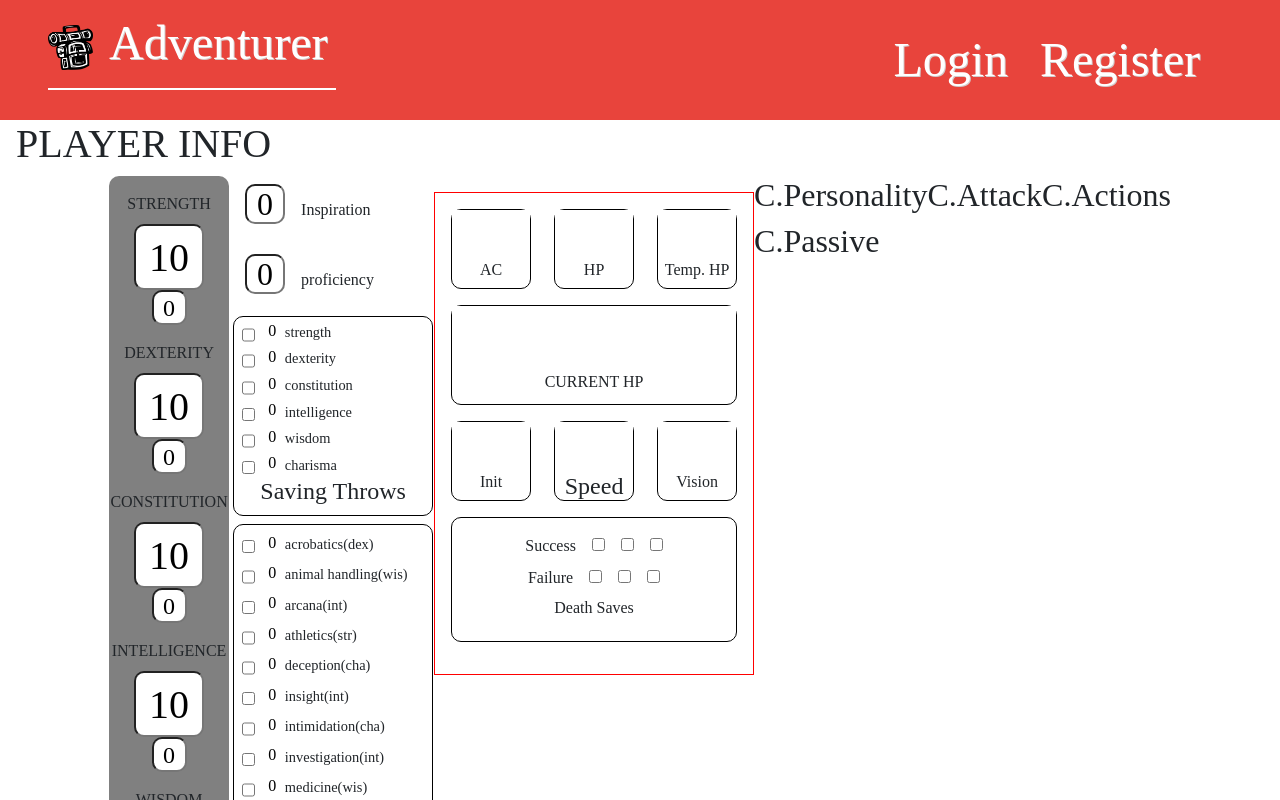
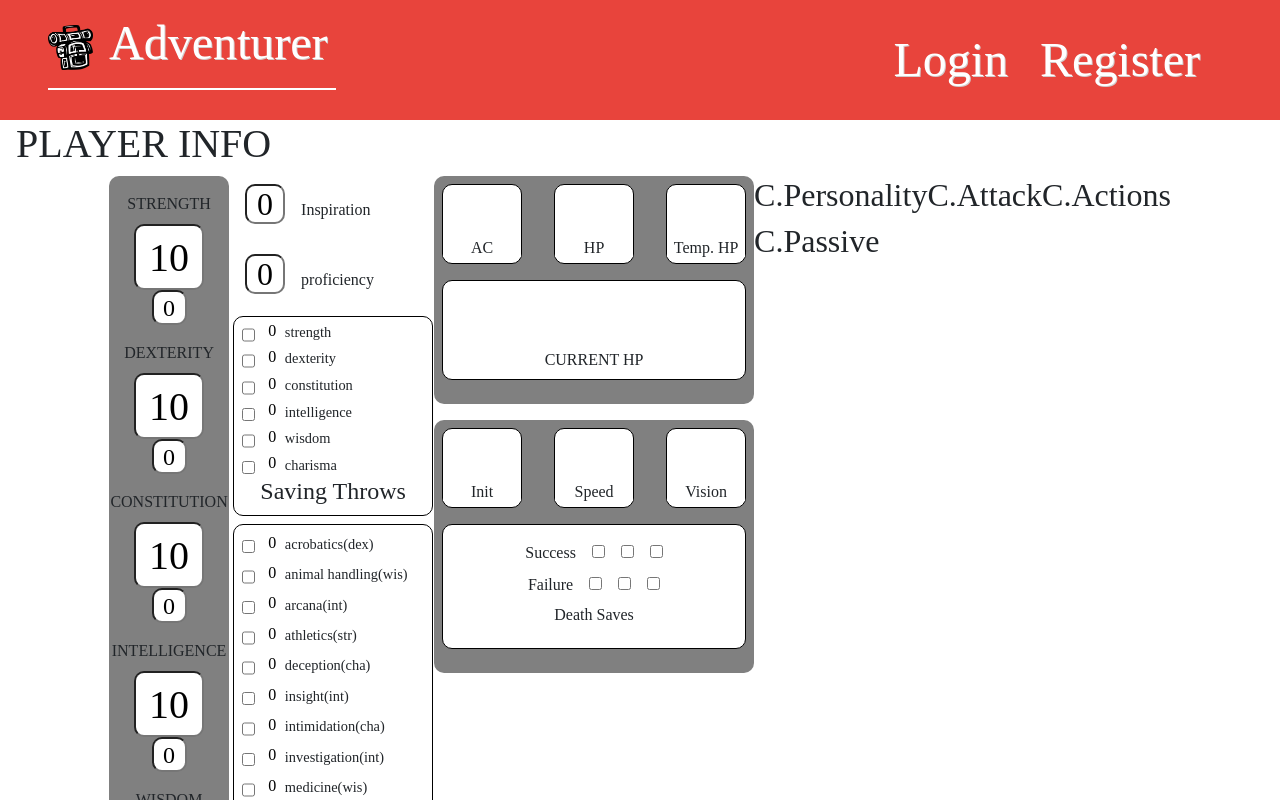
Before and after one commit to robertop96/roberto-manzano-DnD-GM-screen, a React (Create React App) app in the folder client/: page /roberto/create in a window 1280 px wide. Shown: the top 800 px of the page. Built offline with nearby package versions, Linux system fonts and the light colour scheme; a web font is replaced by a local one.

Commit message:
Style CharacterSheetDefense component
[Ticket: X]

```diff
--- a/client/src/components/CharacterSheet/CharacterSheetDefense/CharacterSheetDefense.jsx
+++ b/client/src/components/CharacterSheet/CharacterSheetDefense/CharacterSheetDefense.jsx
@@ -5,6 +5,7 @@ import React from 'react';
 function CharacterSheetDefense() {
   return (
     <section className="defense">
+      <section className="defense__section">
         <article className="box">
           <div className="box__small-wrapper">
             <input className="box__small-input" name="ac" type="text" />
@@ -23,7 +24,8 @@ function CharacterSheetDefense() {
           <input className="box__big-input" name="current-hp" type="text" />
           <h4 className="box__title">CURRENT HP</h4>
         </article>
-      <section>
+      </section>
+      <section className="defense__section">
         <article className="box">
           <div className="box__small-wrapper">
             <input className="box__small-input" name="initiative" type="text" />
@@ -31,7 +33,7 @@ function CharacterSheetDefense() {
           </div>
           <div className="box__small-wrapper">
             <input className="box__small-input" name="speed" type="text" />
-            <h4 className="health__title">Speed</h4>
+            <h4 className="box__title">Speed</h4>
           </div>
           <div className="box__small-wrapper">
             <input className="box__small-input" name="vision" type="text" />
--- a/client/src/components/CharacterSheet/CharacterSheetDefense/CharacterSheetDefense.scss
+++ b/client/src/components/CharacterSheet/CharacterSheetDefense/CharacterSheetDefense.scss
@@ -1,27 +1,34 @@
 @import '../../../partials/partials';
 
 .defense {
-  margin-top: 1rem;
-  padding: 1rem;
-  border: 1px solid red;
+  display: flex;
+  flex-direction: column;
   width: 320px;
   align-self: center;
+  &__section {
+    padding: 0.5rem;
+    background-color: gray;
+    border-radius: 10px;
+    margin-bottom: 1rem;
+  }
 }
 
 .box {
   display: flex;
-  flex-direction: row;
   text-align: center;
   justify-content: space-between;
   &__small-wrapper {
+    background-color: white;
     border: 1px solid black;
     border-radius: 10px;
     width: 80px;
     height: 80px;
     margin-bottom: 1rem;
     padding-bottom: 1rem;
+    padding-top: 1rem;
   }
   &__small-input {
+    background-color: white;
     border: none;
     text-align: center;
     font-size: 2rem;
@@ -30,14 +37,16 @@
   }
   &__title {
     font-size: 1rem;
+    background-color: white;
   }
   &__big-wrapper {
     border: 1px solid black;
+    background-color: white;
     border-radius: 10px;
     width: 100%;
     height: 100px;
     margin-bottom: 1rem;
-    padding-bottom: 1rem;
+    padding: 1rem 0;
     text-align: center;
   }
   &__big-input {
@@ -48,13 +57,12 @@
     height: 80%;
   }
   &__survival-wrapper {
-    padding-top: 1rem;
+    background-color: white;
+    padding: 1rem 0;
     border: 1px solid black;
     border-radius: 10px;
     width: 100%;
-    // height: 100px;
     margin-bottom: 1rem;
-    padding-bottom: 1rem;
     text-align: center;
   }
   &__survival-cont {
```
Lines whose indentation alone changed are shown as unchanged.
